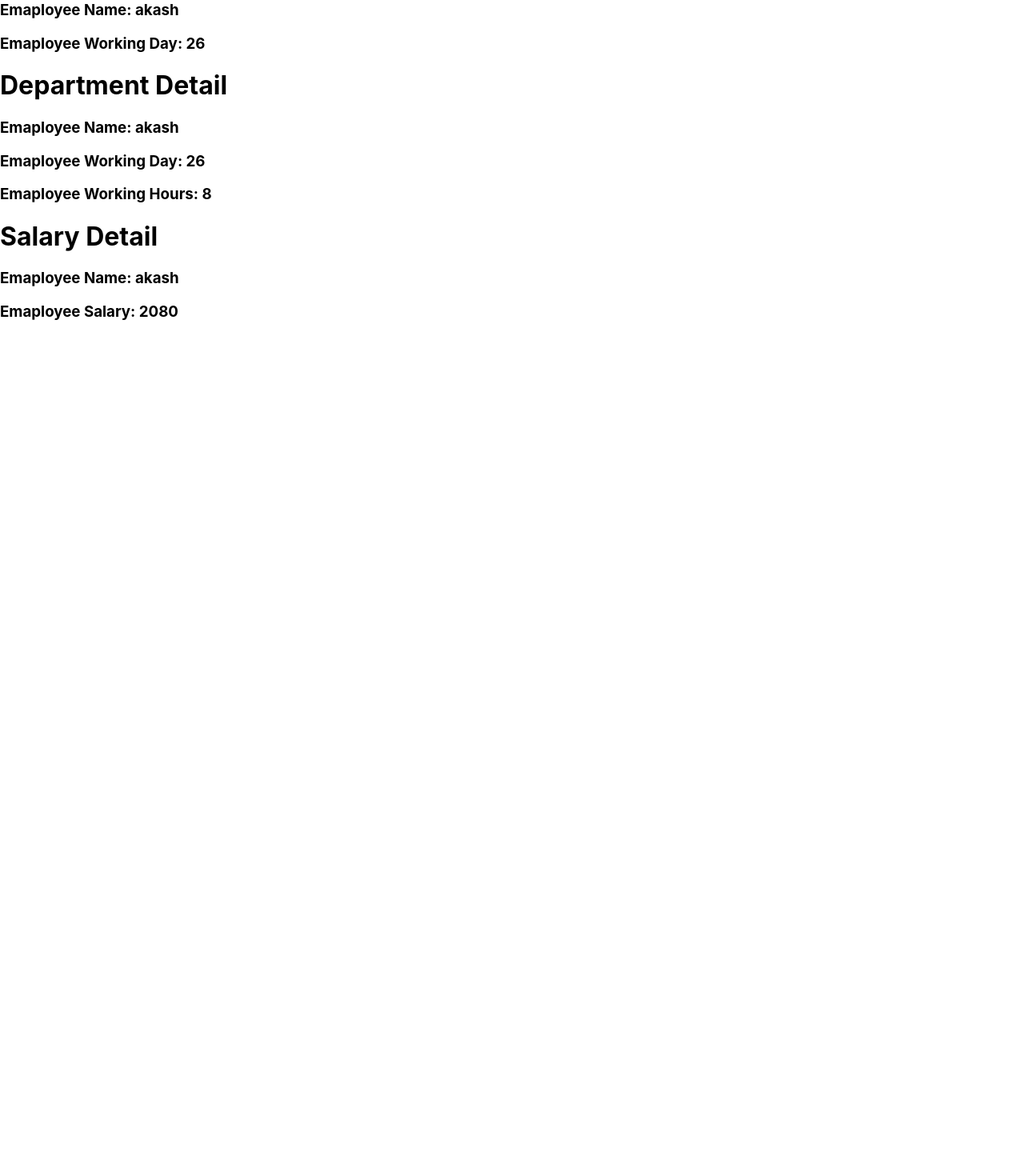
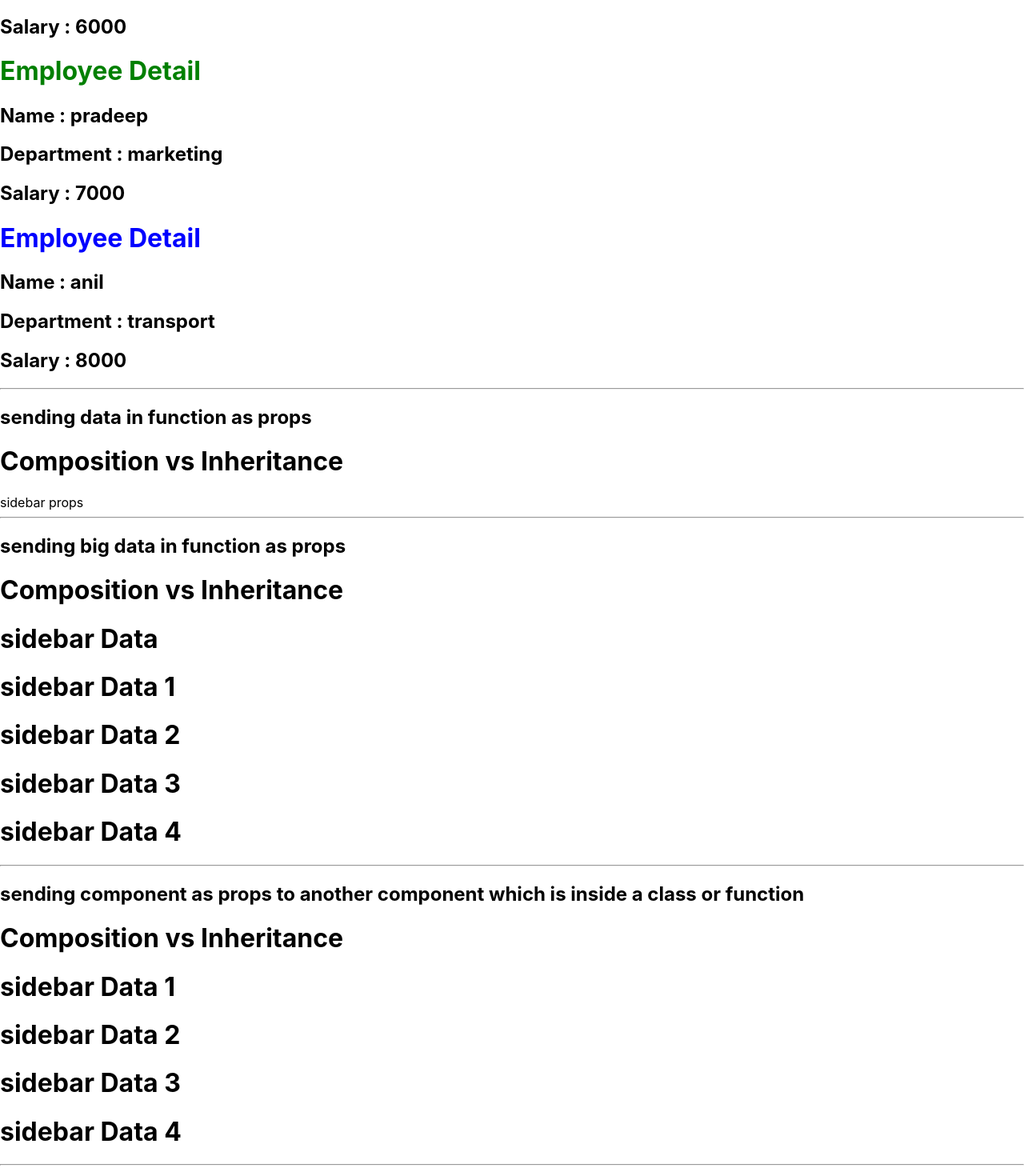
Before and after one commit to akash9753/GlobalReact, a React (Create React App) app: page / in a window 1280 px wide. Shown: the part 161-1626 px from the top of the page at 80% size. Before the commit the page ends 800 px from the top, so only its background shows below. Built offline with nearby package versions, Linux system fonts and the light colour scheme.

Commit message:
CompositionvsInheritance

```diff
--- a/src/App.css
+++ b/src/App.css
@@ -36,3 +36,6 @@
     transform: rotate(360deg);
   }
 }
+.red{color:red}
+.green{color:green}
+.blue{color:blue}
--- a/src/App.js
+++ b/src/App.js
@@ -7,6 +7,10 @@ import LiftingStateUp from './LiftingStateUp1/LiftingStateUp';
 import ListKeys from './ListAndKeys/Listkeys'
 import Test from './LiftingStateUp1/Test';
 import Employee from './LiftingStateUp2/Employee';
+import CvsI from './CompositionVsInheritance/CvsI';
+import Ex1 from './CompositionVsInheritance/Ex1';
+import Ex2 from './CompositionVsInheritance/Ex2';
+import Ex3 from './CompositionVsInheritance/Ex3';
 function App() {
   // const arr = [1, 2, 3, 4, 5, 6, 7, 8, 9]
   const state = {
@@ -19,9 +23,20 @@ return (
       {/* <ListKeys/> */}
       {/* <button onClick={notify}>Notify!</button>
         <ToastContainer /> */}
-      <LiftingStateUp name={state.name}/>
+      {/* <LiftingStateUp name={state.name}/>
       <Test name={state.name}/>
-      <Employee/>
+      <Employee/> */}
+      <CvsI/>
+      <hr/>
+      <h2>sending data in function as props</h2>
+      <Ex1/>
+      <hr/>
+      <h2>sending big data in function as props</h2>
+      <Ex2/>
+      <hr/>
+      <h2>sending component as props to another component which is inside a class or function</h2>
+      <Ex3/>
+      <hr/>
     </div>
   )
 }
--- /dev/null
+++ b/src/CompositionVsInheritance/CvsI.js
@@ -0,0 +1,16 @@
+import React, { Component } from 'react';
+import Employee from './Employee';
+
+class CvsI extends Component {
+    render() {
+        return (
+            <div>
+                <Employee color="red" name="akash" dept="sale" salary={6000}/>
+                <Employee color="green" name="pradeep" dept="marketing" salary={7000}/>
+                <Employee color="blue" name="anil" dept="transport" salary={8000}/>
+            </div>
+        );
+    }
+}
+
+export default CvsI;
--- /dev/null
+++ b/src/CompositionVsInheritance/Employee.js
@@ -0,0 +1,20 @@
+import React, { Component } from 'react';
+
+class Employee extends Component {
+    render() {
+        return (
+            <div>
+                {/* <h1>Employee Detail</h1>
+                <h2>Name : Akash</h2>
+                <h2>Department : Sale</h2>
+                <h2>Salary : 5000</h2> */}
+                <h1 className={this.props.color}>Employee Detail</h1>
+                <h2>Name : {this.props.name}</h2>
+                <h2>Department : {this.props.dept}</h2>
+                <h2>Salary : {this.props.salary}</h2>
+            </div>
+        );
+    }
+}
+
+export default Employee;
--- /dev/null
+++ b/src/CompositionVsInheritance/Ex1.js
@@ -0,0 +1,20 @@
+import React, { Component } from 'react';
+
+class Ex1 extends Component {
+    render() {
+        return (
+            <div>
+                <h1>Composition vs Inheritance</h1>
+                <Sidebar data={"sidebar props"}><h1>sidebar Data</h1></Sidebar>
+            </div>
+        );
+    }
+}
+
+function Sidebar(props){
+    return <div>
+    {props.data}
+    </div>
+}
+
+export default Ex1;
--- /dev/null
+++ b/src/CompositionVsInheritance/Ex2.js
@@ -0,0 +1,25 @@
+import React, { Component } from 'react';
+
+class Ex2 extends Component {
+    render() {
+        return (
+            <div>
+                <h1>Composition vs Inheritance</h1>
+                <Sidebar data={"sidebar props"}><h1>sidebar Data</h1>
+                <h1>sidebar Data 1</h1>
+                <h1>sidebar Data 2</h1>
+                <h1>sidebar Data 3</h1>
+                <h1>sidebar Data 4</h1>
+                </Sidebar>
+            </div>
+        );
+    }
+}
+
+function Sidebar(props){
+    return <div>
+    {props.children}
+    </div>
+}
+
+export default Ex2;
--- /dev/null
+++ b/src/CompositionVsInheritance/Ex3.js
@@ -0,0 +1,29 @@
+import React, { Component } from 'react';
+
+class Ex3 extends Component {
+    render() {
+        return (
+            <div>
+                <h1>Composition vs Inheritance</h1>
+                <Sidebar>
+                <Sidebar1/>
+                </Sidebar>
+            </div>
+        );
+    }
+}
+function Sidebar(props){
+    return <div>
+     {props.children}
+    </div>
+}
+function Sidebar1(){
+    return <div>
+    <h1>sidebar Data 1</h1>
+    <h1>sidebar Data 2</h1>
+    <h1>sidebar Data 3</h1>
+    <h1>sidebar Data 4</h1>
+    </div>
+}
+
+export default Ex3;
```
